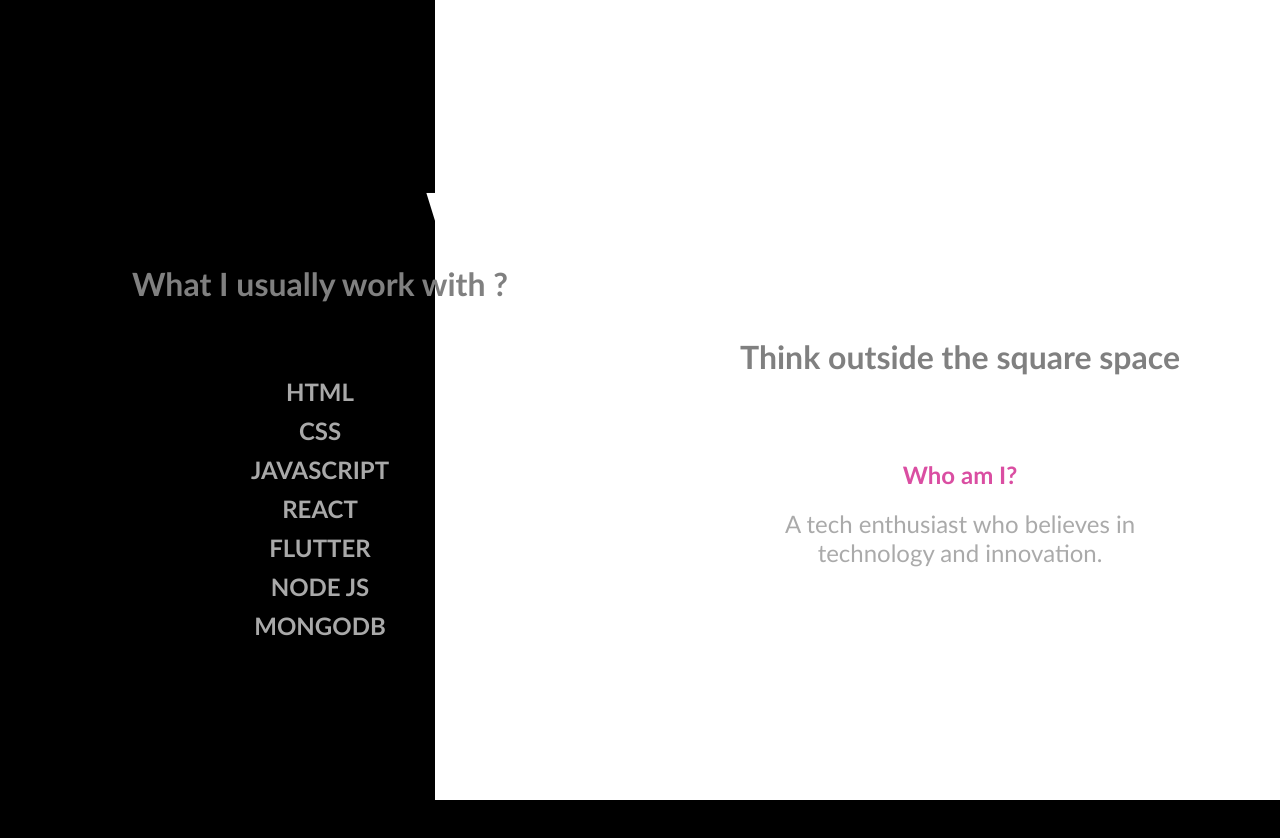
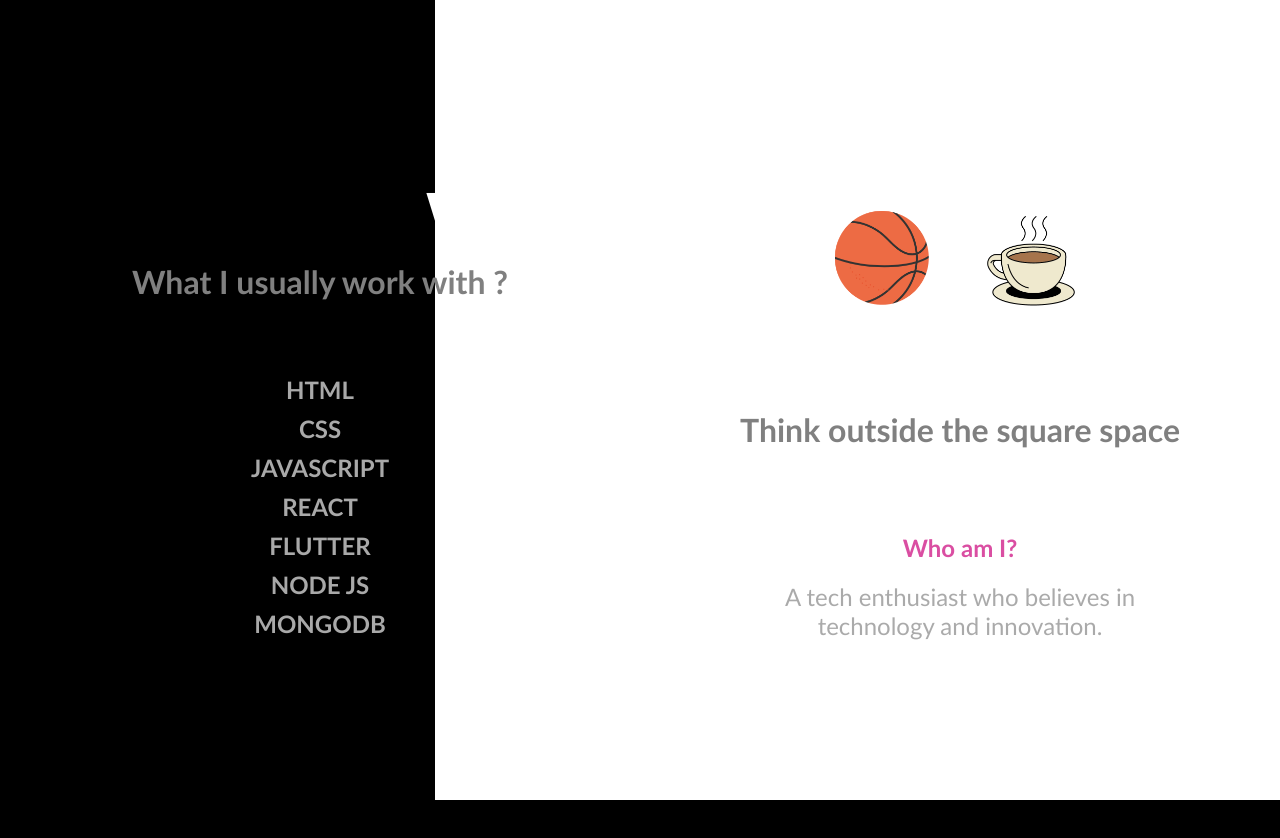
Before and after one commit to vikash18o19/3D-portfolio, a React (Create React App) app: page / in a window 1280 px wide. Shown: the top 838 px of the page. Built offline with nearby package versions, Linux system fonts and the light colour scheme.

Commit message:
added images in who.js and other changes

```diff
--- a/src/components/Who.js
+++ b/src/components/Who.js
@@ -64,6 +64,15 @@ const Right = styled.div`
     align-items: center;
     text-align: center;
   }
+`;
+
+const Img = styled.img`
+  width: 10vw;
+`;
+const ImgRow = styled.div`
+  display: flex;
+  justify-content: center;
+  gap: 20px;
 `;
 
 const WhatWeDo = styled.div`
@@ -158,6 +167,10 @@ const Who = () => {
           <Techstack>MONGODB</Techstack>
         </Left>
         <Right>
+          <ImgRow>
+            <Img src="./images/Basketball.png" />
+            <Img src="./images/Coffee.png" />
+          </ImgRow>
           <Title>Think outside the square space</Title>
           <WhatWeDo>
             <Subtitle>Who am I?</Subtitle>
```
